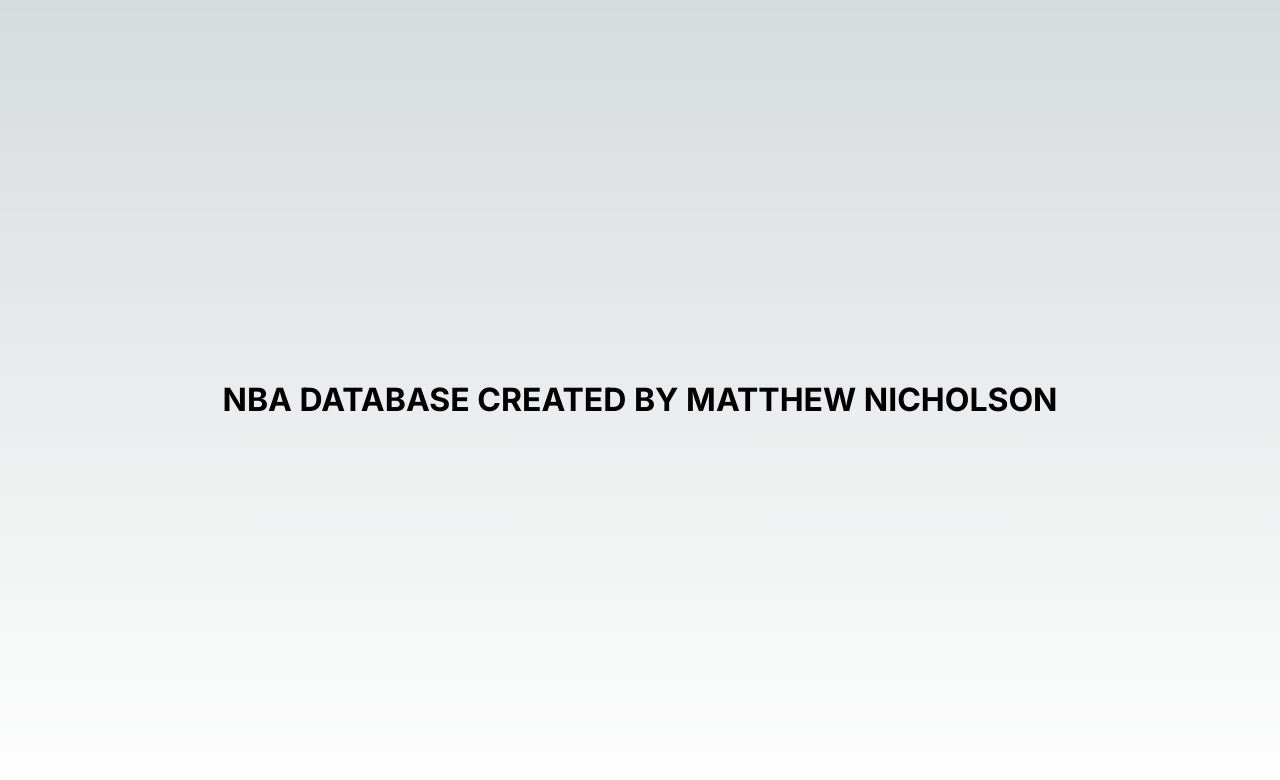
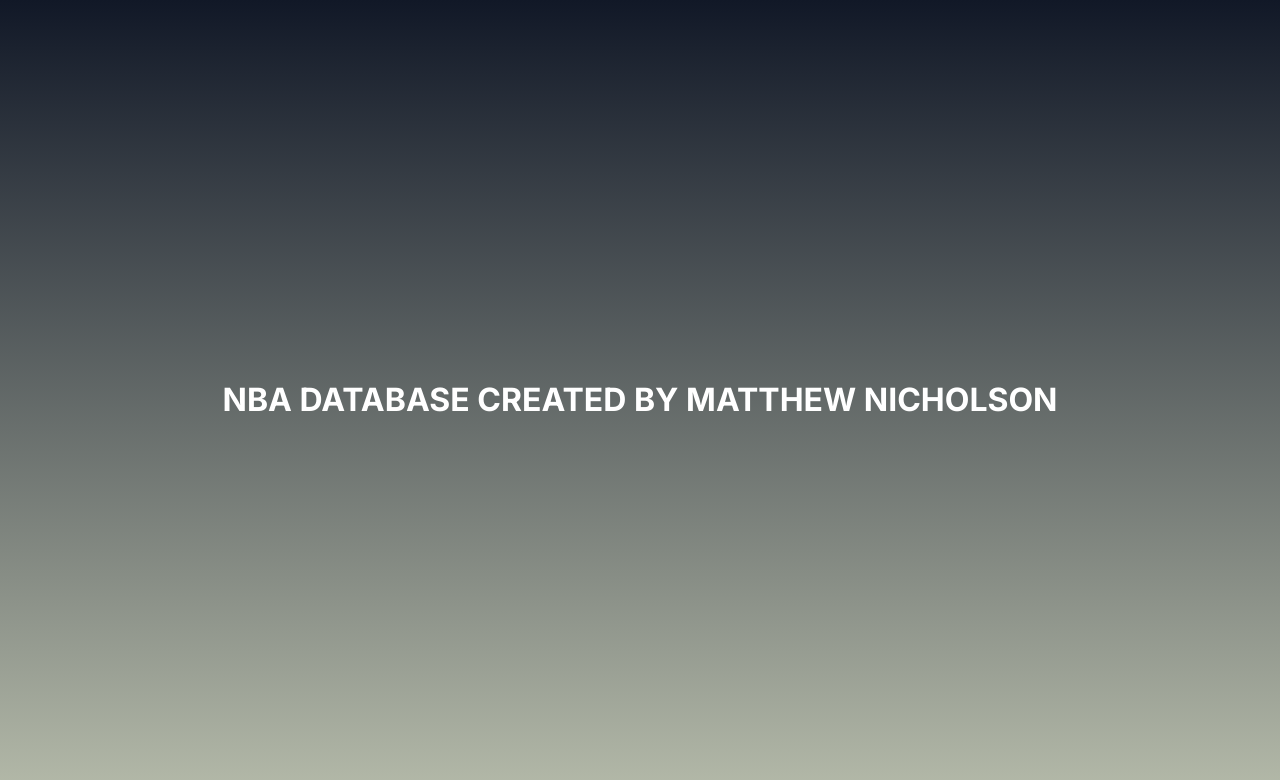
Before and after one commit to glowupmatt/nba-database, a Next.js app: page / in a window 1280 px wide. Shown: the top 780 px of the page. Built offline with nearby package versions, Linux system fonts and the light colour scheme.

Commit message:
make get player end point

```diff
--- /dev/null
+++ b/src/app/api/get-player-data/[id]/route.ts
@@ -0,0 +1,24 @@
+import { NextResponse } from "next/server";
+import prisma from "@/utils/prismaDb";
+
+export const GET = async (
+  request: Request,
+  { params }: { params: { id: string } }
+) => {
+  try {
+    const { id } = params;
+    const player = await prisma.player.findUnique({
+      where: {
+        id,
+      },
+      include: {
+        games: true,
+        totalStats: true,
+      },
+    });
+    return new NextResponse(JSON.stringify(player), { status: 200 });
+  } catch (err) {
+    console.log(err, "ROUTE ERROR");
+    return new NextResponse(JSON.stringify(err), { status: 500 });
+  }
+};
--- a/src/app/globals.css
+++ b/src/app/globals.css
@@ -15,13 +15,3 @@
     --background-end-rgb: 0, 0, 0;
   }
 }
-
-body {
-  color: rgb(var(--foreground-rgb));
-  background: linear-gradient(
-      to bottom,
-      transparent,
-      rgb(var(--background-end-rgb))
-    )
-    rgb(var(--background-start-rgb));
-}
--- a/src/app/page.tsx
+++ b/src/app/page.tsx
@@ -1,10 +1,10 @@
 import Link from "next/link";
 export default async function Home() {
   return (
-    <main className="flex min-h-screen flex-col items-center justify-center p-24">
+    <main className="flex min-h-screen flex-col items-center justify-center p-24 bg-gradient-to-b from-gray-900 to-[#2305]">
       <Link
         href="https://www.matthewnicholson.dev/"
-        className="font-bold text-[2rem]"
+        className="font-bold text-[2rem] text-white hover:text-gray-300"
       >
         NBA DATABASE CREATED BY MATTHEW NICHOLSON
       </Link>
```
